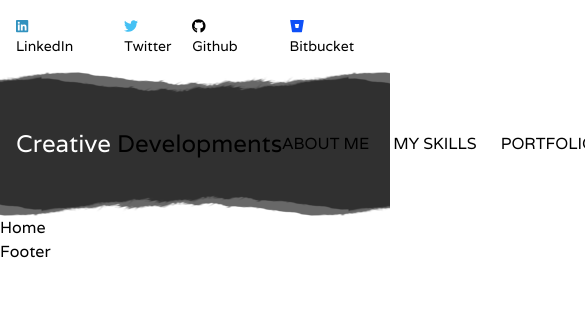
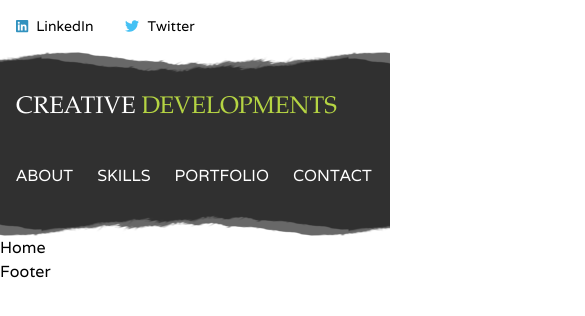
Before and after one commit to omarCreativeDev/creative-developments, a Next.js app: page / in a window 390 px wide. Shown: the top 316 px of the page, 585 px wide, since content can reach past the window. Built offline with nearby package versions, Linux system fonts and the light colour scheme.

Commit message:
more header updates

```diff
--- a/components/Layout/Header/HeaderNav/HeaderNav.module.scss
+++ b/components/Layout/Header/HeaderNav/HeaderNav.module.scss
@@ -1,5 +1,11 @@
 @import "./styles/_mixins";
+@import "./styles/_variables";
 
 .navBg {
   @include bannerBg();
 }
+
+.logo {
+  font-family: $font-family-palatino;
+  text-transform: uppercase;
+}
--- a/components/Layout/Header/HeaderNav/HeaderNav.tsx
+++ b/components/Layout/Header/HeaderNav/HeaderNav.tsx
@@ -6,11 +6,11 @@ export const HeaderNav = () => {
   const links: ListItemDetails[] = [
     {
       href: '/about-me',
-      label: 'ABOUT ME'
+      label: 'ABOUT'
     },
     {
       href: '/my-skills',
-      label: 'MY SKILLS'
+      label: 'SKILLS'
     },
     {
       href: '/portfolio',
@@ -18,26 +18,26 @@ export const HeaderNav = () => {
     },
     {
       href: '/contact-me',
-      label: 'CONTACT ME'
+      label: 'CONTACT'
     }
   ];
 
   return (
     <div className={styles.navBg}>
-      <div className="container m-auto p-4">
-        <div className="grid grid-flow-col auto-cols-max justify-between">
+      <div className="container m-auto px-4">
+        <div className="grid md:grid-flow-col md:auto-cols-max justify-between">
           <Link href="/">
-            <a className="no-underline py-10 text-2xl">
+            <a className={`${styles.logo} no-underline py-10 text-2xl text-secondary`}>
               <span className="text-white">Creative</span> Developments
             </a>
           </Link>
-          <nav className="flex">
+          <nav className="flex pb-12 md:pb-0">
             <ul className="grid grid-flow-col auto-cols-max content-center gap-6">
               {links &&
                 links.map((i) => (
                   <li key={i.label}>
                     <Link href={i.href}>
-                      <a className="no-underline py-3">{i.label}</a>
+                      <a className="text-white no-underline py-3">{i.label}</a>
                     </Link>
                   </li>
                 ))}
--- a/components/Layout/Header/HeaderTopLinks/HeaderTopLinks.module.scss
+++ /dev/null
@@ -1,3 +0,0 @@
-.socialLink:hover {
-  text-decoration: underline;
-}
--- a/components/Layout/Header/HeaderTopLinks/HeaderTopLinks.tsx
+++ b/components/Layout/Header/HeaderTopLinks/HeaderTopLinks.tsx
@@ -2,7 +2,6 @@ import Link from 'next/link';
 import { FontAwesomeIcon } from '@fortawesome/react-fontawesome';
 import { faLinkedin, faTwitter, faGithub, faBitbucket } from '@fortawesome/free-brands-svg-icons';
 import { ListItemDetails } from '../interfaces';
-import styles from './HeaderTopLinks.module.scss';
 
 export const HeaderTopLinks = () => {
   const socialLinks: ListItemDetails[] = [
@@ -41,18 +40,18 @@ export const HeaderTopLinks = () => {
           {socialLinks &&
             socialLinks.map((i) => (
               <Link href={i.href} key={i.label}>
-                <a className={`${styles.socialLink} text-sm`} target="_blank" rel="noreferrer">
+                <a className="hover:underline text-sm" target="_blank" rel="noreferrer">
                   {i.icon && <FontAwesomeIcon className={`${i.class} pr-2`} icon={i.icon} />}
                   {i.label}
                 </a>
               </Link>
             ))}
         </div>
-        <div className="flex gap-8">
+        <div className="hidden md:flex gap-8">
           {codeLinks &&
             codeLinks.map((i) => (
               <Link href={i.href} key={i.label}>
-                <a className={`${styles.socialLink} text-sm`} target="_blank" rel="noreferrer">
+                <a className="hover:underline text-sm" target="_blank" rel="noreferrer">
                   {i.icon && <FontAwesomeIcon className={`${i.class} pr-2`} icon={i.icon} />}
                   {i.label}
                 </a>
--- a/styles/_typography.scss
+++ b/styles/_typography.scss
@@ -42,3 +42,11 @@
 .apple {
   color: $iron;
 }
+
+.text-secondary {
+  color: $secondary-color;
+}
+
+.text-tertiary {
+  color: $tertiary-color;
+}
```
